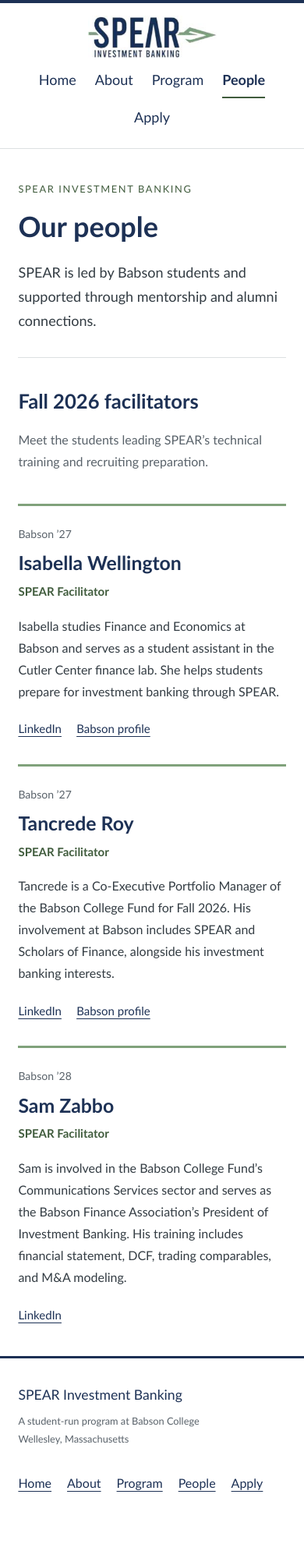
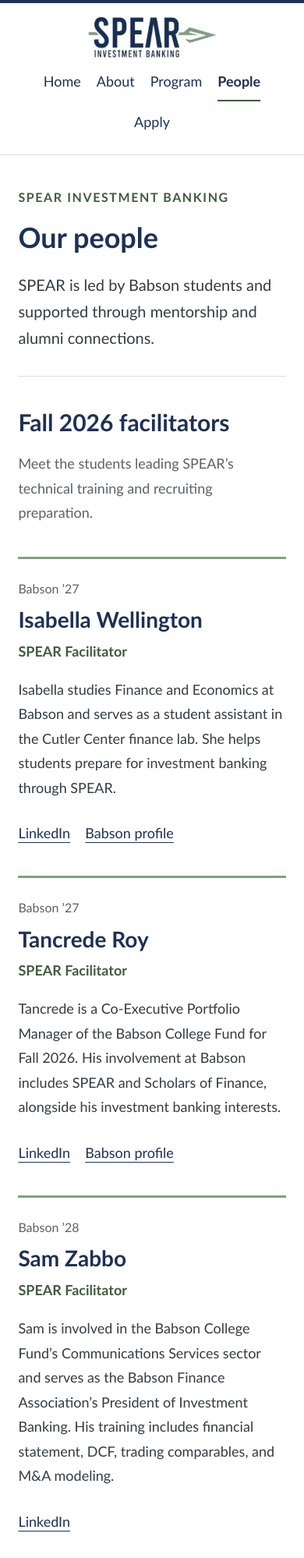
Before and after one commit to Davron-P/spear, a plain HTML site: page people.html in a window 390 px wide. Shown: the top 1998 px of the page at 78% size. Before the commit the page ends 1948 px from the top, so only its background shows below. Drawn offline with Linux system fonts and the light colour scheme.

Commit message:
Improve typography and reading comfort across all five pages

```diff
--- a/people.html
+++ b/people.html
@@ -5,7 +5,7 @@
 <meta name="viewport" content="width=device-width, initial-scale=1">
 <title>People | SPEAR Investment Banking</title>
 <meta name="description" content="Student leadership, mentorship, and alumni connections at SPEAR.">
-<link rel="stylesheet" href="styles.css">
+<link rel="stylesheet" href="styles.css?v=readability-1">
 </head>
 <body>
 <a class="skip-link" href="#main">Skip to content</a>
--- a/styles.css
+++ b/styles.css
@@ -12,15 +12,15 @@
 }
 * { box-sizing: border-box; }
 html { scroll-behavior: smooth; scroll-padding-top: 7rem; }
-body { margin: 0; background: var(--white); color: var(--text); font: 1rem/1.75 var(--sans); }
+body { margin: 0; background: var(--white); color: var(--text); font: 1.125rem/1.75 var(--sans); }
 a { color: var(--navy); text-underline-offset: .25em; }
 a:hover { color: var(--green-ink); }
 a:focus-visible { outline: 2px solid var(--green-ink); outline-offset: 5px; }
 h1, h2, h3, p, figure { margin: 0; }
 h1, h2, h3 { font-family: var(--sans); font-weight: 700; color: var(--navy); line-height: 1.2; }
 h1 { font-size: clamp(2.25rem, 4vw, 3.5rem); }
-h2 { font-size: clamp(1.6rem, 2.3vw, 2rem); }
-h3 { font-size: 1.25rem; }
+h2 { font-size: clamp(1.875rem, 2.5vw, 2.25rem); }
+h3 { font-size: 1.5rem; }
 p + p { margin-top: 1rem; }
 img { max-width: 100%; display: block; }
 .wrap { width: min(1120px, 88%); margin-inline: auto; }
@@ -28,22 +28,22 @@
 .header-inner { min-height: 92px; display: flex; justify-content: space-between; align-items: center; gap: 2rem; padding-block: 1rem; }
 .logo { width: 180px; flex-shrink: 0; }
 .nav-links { display: flex; flex-wrap: wrap; gap: 1.6rem; align-items: center; }
-.nav-links a { display: inline-flex; align-items: center; min-height: 44px; font-size: 1.125rem; text-decoration: none; border-bottom: 2px solid transparent; }
+.nav-links a { display: inline-flex; align-items: center; min-height: 48px; font-size: 1.25rem; text-decoration: none; border-bottom: 2px solid transparent; }
 .nav-links a:hover, .nav-links a[aria-current="page"] { border-bottom-color: var(--green-ink); }
 .nav-links a[aria-current="page"] { font-weight: 700; }
 .skip-link { position: fixed; top: -10rem; left: 1rem; padding: .75rem 1rem; background: var(--white); z-index: 20; }
 .skip-link:focus { top: 1rem; }
-.overline { font-size: .8rem; letter-spacing: .13em; text-transform: uppercase; color: var(--green-ink); margin-bottom: 1rem; }
-.intro { font-size: 1.125rem; line-height: 1.7; margin-top: 1.4rem; max-width: 62ch; }
-.button { display: inline-block; margin-top: 1.6rem; padding: .65rem 1.5rem; background: var(--navy); color: var(--white); font-size: .875rem; text-decoration: none; border: 1px solid var(--navy); }
+.overline { font-size: 1rem; font-weight: 600; letter-spacing: .1em; text-transform: uppercase; color: var(--green-ink); margin-bottom: 1rem; }
+.intro { font-size: 1.25rem; line-height: 1.7; margin-top: 1.4rem; max-width: 62ch; }
+.button { display: inline-block; margin-top: 1.6rem; padding: .65rem 1.5rem; background: var(--navy); color: var(--white); font-size: 1.125rem; font-weight: 600; line-height: 1.5; min-height: 48px; text-decoration: none; border: 1px solid var(--navy); }
 .button:hover { color: var(--white); background: var(--green-ink); border-color: var(--green-ink); }
 .section { padding-block: 3.5rem; }
 .section h2 { margin-bottom: 1.25rem; }
 .overview { display: grid; grid-template-columns: minmax(0, 1.4fr) minmax(0, 1fr); gap: 5rem; border-top: 1px solid var(--line); }
 .overview p { max-width: 62ch; }
-.text-link { display: inline-block; margin-top: 1rem; font-size: .9375rem; }
+.text-link { display: inline-block; margin-top: 1rem; font-size: 1.125rem; }
 .program-facts { margin: 0; align-self: center; border-top: 2px solid var(--green); }
-.program-facts > div { display: grid; grid-template-columns: 5rem 1fr; gap: 1.5rem; border-bottom: 1px solid var(--line); padding-block: 1rem; font-size: .9375rem; }
+.program-facts > div { display: grid; grid-template-columns: 5rem 1fr; gap: 1.5rem; border-bottom: 1px solid var(--line); padding-block: 1rem; font-size: 1.125rem; }
 .program-facts dt { font-weight: 700; color: var(--navy); }
 .program-facts dd { margin: 0; }
 .placement-section { background: var(--surface); border-block: 1px solid var(--line); }
@@ -54,16 +54,16 @@
 .text-section { display: grid; grid-template-columns: minmax(0, 1fr) minmax(0, 2fr); gap: 4rem; padding-block: 2.5rem; border-bottom: 1px solid var(--line); }
 .text-section:last-child { border-bottom: 0; }
 .text-section p { max-width: 66ch; }
-.program-summary { padding-block: 1.5rem .5rem; color: var(--muted); font-size: .9375rem; }
+.program-summary { padding-block: 1.5rem .5rem; color: var(--muted); font-size: 1.125rem; }
 .topic-list { columns: 2; column-gap: 2rem; margin: 1rem 0 0; padding-left: 1.2rem; }
-.topic-list li { padding-block: .2rem; break-inside: avoid; }
+.topic-list li { padding-block: .35rem; break-inside: avoid; }
 .availability { color: var(--muted); }
 .site-footer { background: var(--white); border-top: 3px solid var(--navy); padding-block: 2rem; }
 .footer-inner { display: flex; justify-content: space-between; gap: 2rem; }
-.footer-title { font-family: var(--sans); color: var(--navy); font-size: 1.1rem; }
-.site-footer p:not(.footer-title) { font-size: .8rem; color: var(--muted); margin-top: .4rem; }
+.footer-title { font-family: var(--sans); color: var(--navy); font-size: 1.25rem; font-weight: 600; }
+.site-footer p:not(.footer-title) { font-size: 1rem; color: var(--muted); margin-top: .4rem; }
 .site-footer nav { display: flex; gap: .5rem 1.25rem; flex-wrap: wrap; align-content: start; }
-.site-footer nav a { font-size: 1rem; }
+.site-footer nav a { display: inline-flex; align-items: center; min-height: 44px; font-size: 1.125rem; }
 @media (max-width: 900px) {
   .header-inner { flex-direction: column; gap: .5rem; }
   .logo { width: 165px; }
@@ -91,8 +91,8 @@
 .hero-shade { position: absolute; inset: 0; background: linear-gradient(180deg, rgba(12,24,39,.08) 20%, rgba(12,24,39,.38) 48%, rgba(12,24,39,.9) 100%); z-index: -1; }
 .hero-content { padding-block: 3rem; color: var(--white); }
 .hero-content .overline { color: var(--white); margin-bottom: .7rem; }
-.hero-content h1 { color: var(--white); font-size: clamp(2rem, 3.6vw, 3rem); max-width: 24ch; }
-.hero-description { max-width: 58ch; margin-top: 1rem; font-size: 1.125rem; color: var(--white); }
+.hero-content h1 { color: var(--white); font-size: clamp(2.25rem, 4vw, 3.25rem); max-width: 24ch; }
+.hero-description { max-width: 58ch; margin-top: 1rem; font-size: 1.25rem; color: var(--white); }
 .hero-content .button { border-color: var(--white); background: var(--white); color: var(--navy); }
 .hero-content .button:hover { background: var(--green); border-color: var(--green); }
 .hero-content a:focus-visible { outline-color: var(--white); }
@@ -100,12 +100,12 @@
 .team-heading p { color: var(--muted); margin-top: .8rem; }
 .facilitator-grid { display: grid; grid-template-columns: repeat(3, minmax(0, 1fr)); gap: 2.5rem; }
 .facilitator { border-top: 3px solid var(--green); padding-top: 1.5rem; }
-.facilitator h3 { font-size: 1.55rem; }
-.class-year { color: var(--muted); font-size: .875rem; margin-bottom: .6rem; }
-.facilitator .role { color: var(--green-ink); font-size: .9375rem; font-weight: 700; margin-top: .5rem; }
+.facilitator h3 { font-size: 1.75rem; }
+.class-year { color: var(--muted); font-size: 1rem; margin-bottom: .6rem; }
+.facilitator .role { color: var(--green-ink); font-size: 1.125rem; font-weight: 700; margin-top: .5rem; }
 .facilitator > p:not(.class-year):not(.role) { margin-top: 1.1rem; }
-.profile-links { display: flex; flex-wrap: wrap; gap: .7rem 1.2rem; margin-top: 1.3rem; font-size: .9375rem; }
-@media (max-width: 760px) {
+.profile-links { display: flex; flex-wrap: wrap; gap: .7rem 1.2rem; margin-top: 1.3rem; font-size: 1.125rem; }
+@media (max-width: 960px) {
   .facilitator-grid { grid-template-columns: 1fr; gap: 2rem; }
   .facilitator { max-width: 65ch; }
 }
@@ -114,7 +114,7 @@
   .hero-content { padding-block: 2rem; }
   .hero-backdrop { object-position: 52% center; }
   .hero-shade { background: linear-gradient(180deg, rgba(12,24,39,.1) 10%, rgba(12,24,39,.55) 40%, rgba(12,24,39,.94) 100%); }
-  .hero-description { max-width: 100%; font-size: 1rem; }
+  .hero-description { max-width: 100%; font-size: 1.125rem; }
 }
 
 /* Two continuous rows with feathered edges and a static reduced-motion layout. */
@@ -169,3 +169,12 @@
 .logo-group img[src*="Cantor_logo"] { --logo-width: 130px; }
 @media (max-width: 640px) { .logo-carousel.is-enhanced .logo-row { mask-image: linear-gradient(to right, transparent, #000 32px, #000 calc(100% - 32px), transparent); -webkit-mask-image: linear-gradient(to right, transparent, #000 32px, #000 calc(100% - 32px), transparent); } }
 @media (max-width: 640px) and (prefers-reduced-motion: reduce) { .logo-carousel.is-enhanced .logo-row { mask-image: none; -webkit-mask-image: none; } }
+
+/* Keep larger text comfortable in narrow layouts. */
+.text-section > div, .facilitator { min-width: 0; }
+.profile-links a { display: inline-flex; align-items: center; min-height: 44px; }
+@media (max-width: 640px) {
+  .nav-links { column-gap: 1.25rem; }
+  .nav-links a { font-size: 1.125rem; }
+  .program-facts > div { grid-template-columns: 5rem minmax(0, 1fr); gap: 1rem; }
+}
```
Also changed, not shown: about.html (+1 -1 lines), apply.html (+1 -1 lines), index.html (+1 -1 lines), program.html (+1 -1 lines).
